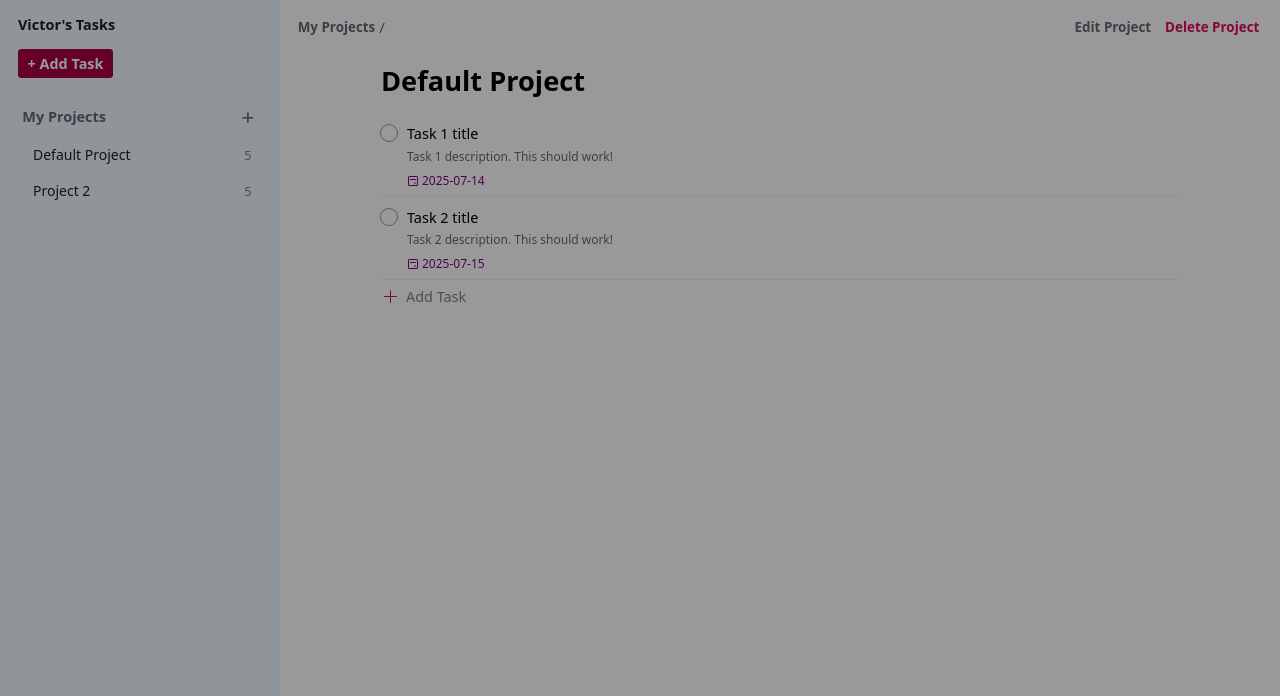
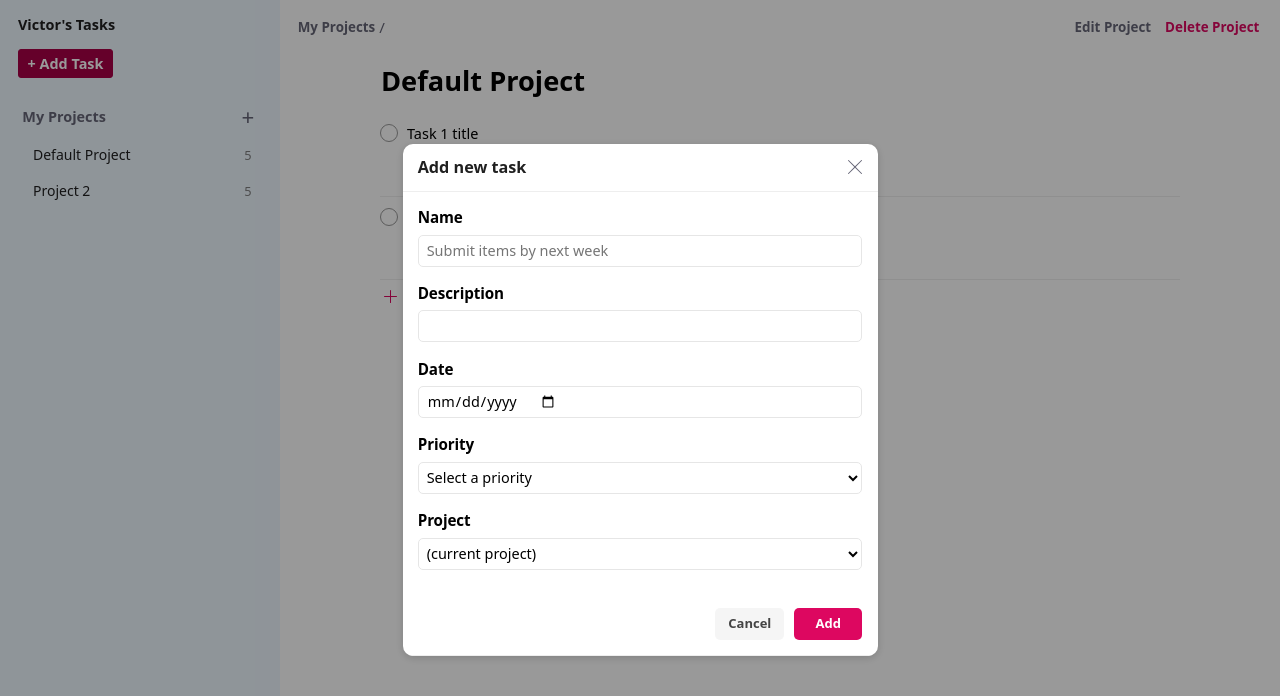
Before and after one commit to itsvictoroyedeji/todo-list-app, a website built with webpack: page src/template.html in a window 1280 px wide. Both pictures are taken after a click on the button "Add Task". Built offline with nearby package versions, Linux system fonts and the light colour scheme.

Commit message:
feat: Finish addTask.js code (finished for now)

```diff
--- a/src/modals/addTask.js
+++ b/src/modals/addTask.js
@@ -52,7 +52,7 @@ export default function addTaskModal() {
 
   //           <button class="form-close-button buttonish-elem" type="button" tabindex="0">
   const formCloseButton = document.createElement("button");
-  formCloseButton.classList.add("form-close-button buttonish-elem");
+  formCloseButton.classList.add("form-close-button", "buttonish-elem");
   formCloseButton.setAttribute("type", "button");
   formCloseButton.setAttribute("tabindex", "0");
   formCloseContainer.appendChild(formCloseButton);
@@ -162,8 +162,8 @@ export default function addTaskModal() {
   taskDatePicker.type = "date";
   taskDatePicker.id = "task-date";
   taskDatePicker.name = "date";
-  const todaysDate = new Date();
-  taskDatePicker.value = todaysDate.toLocaleDateString();
+  // const todaysDate = new Date();
+  // taskDatePicker.value = todaysDate.toLocaleDateString();
   taskDatePicker.min = "2023/01/01";
   taskDatePicker.max = "2026/12/31";
   taskDatePicker.autofocus = true;
@@ -223,19 +223,35 @@ export default function addTaskModal() {
     taskPrioritySelect.appendChild(priorityOption);
   }
 
-  if (taskPrioritySelect.value === "Priority 1") {
-    taskPrioritySelect.style.background = "red";
-  } else if (taskPrioritySelect.value === "Priority 2") {
-    taskPrioritySelect.style.background = "green";
-  } else if (taskPrioritySelect.value === "Priority 3") {
-    taskPrioritySelect.style.background = "grey";
-  };
+  taskPrioritySelect.addEventListener("change", priorityChange);
+
+  function priorityChange(e) {
+    if (taskPrioritySelect.value === "Priority 1") {
+      taskPrioritySelect.style.borderColor = "red";
+    } else if (taskPrioritySelect.value === "Priority 2") {
+      taskPrioritySelect.style.borderColor = "green";
+    } else if (taskPrioritySelect.value === "Priority 3") {
+      taskPrioritySelect.style.borderColor = "grey";
+    } else if (taskPrioritySelect.value === "Priority 4") {
+      taskPrioritySelect.style.borderColor = "#e6e6e6";
+    }
+  }
 
   taskPriority.appendChild(taskPrioritySelect);
   //           </select>
   //         </div>
+
   //         <div class="form-row task-form-project">
+  const taskProject = document.createElement("div");
+  taskProject.classList.add("form-row", "task-form-project");
+  mainFormContainer.appendChild(taskProject);
+
   //           <label for="task-project">
+  const taskProjectLabel = document.createElement("label");
+  taskProjectLabel.setAttribute("for", "task-project");
+  taskProjectLabel.appendChild(document.createTextNode("Project"));
+  taskProject.appendChild(taskProjectLabel);
+
   //             Project
   //           </label>
   //           <select
@@ -243,17 +259,68 @@ export default function addTaskModal() {
   //           autofocus>
   //             <option value="(current project)">(current project)</option>
   //           </select>
+  const taskProjectSelect = document.createElement("select");
+  taskProjectSelect.id = "task-project";
+  taskProjectSelect.name = "task-project";
+  taskProjectSelect.autofocus = true;
+
+  const userProjects = [
+    {
+      name: "(current project)"
+    }
+  ];
+
+  for (let i = 0 ; i < userProjects.length ; i++) {
+    const projectOption = document.createElement("option");
+    projectOption.value = userProjects[i].name;
+    projectOption.appendChild(document.createTextNode(userProjects[i].name));
+    taskProjectSelect.appendChild(projectOption);
+  }
+
+  taskProject.appendChild(taskProjectSelect);
+
   //         </div>
   //       </div>
   //     </div>
   //     <div class="form-buttons-container">
+  const formButtonsContainer = document.createElement("div");
+  formButtonsContainer.classList.add("form-buttons-container");
+  mainForm.appendChild(formButtonsContainer);
+
   //       <hr class="form-buttons-line">
+  const formButtonsLine = document.createElement("hr");
+  formButtonsLine.classList.add("form-buttons-line");
+  formButtonsContainer.appendChild(formButtonsLine);
+
   //       <footer class="form-buttons-flex">
+  const footerFormButtons = document.createElement("footer");
+  footerFormButtons.classList.add("form-buttons-flex");
+  formButtonsLine.appendChild(footerFormButtons);
+
   //         <div class="form-buttons-flex-2">
+  const footerFormButtons2 = document.createElement("div");
+  footerFormButtons2.classList.add("form-buttons-flex-2");
+  footerFormButtons.appendChild(footerFormButtons2);
+
   //           <button type="button" class="button cancel-button buttonish-elem" value="cancel" formmethod="dialog" formnovalidate>
   //             Cancel
   //           </button>
+  const cancelButton = document.createElement("button");
+  cancelButton.classList.add("button", "cancel-button", "buttonish-elem");
+  cancelButton.setAttribute("type", "button");
+  cancelButton.value = "cancel";
+  cancelButton.formMethod = "dialog";
+  cancelButton.formNoValidate = true;
+  cancelButton.appendChild(document.createTextNode(cancelButtonText));
+  footerFormButtons2.appendChild(cancelButton);
+
   //           <button type="submit" class="button submit-button buttonish-elem">
+  const submitButton = document.createElement("button");
+  submitButton.classList.add("button", "submit-button", "buttonish-elem");
+  submitButton.setAttribute("type", "submit");
+  submitButton.appendChild(document.createTextNode(addButtonText));
+  footerFormButtons2.appendChild(submitButton);
+
   //             Add
   //           </button>
   //         </div>
--- a/src/styles.css
+++ b/src/styles.css
@@ -964,6 +964,7 @@ a {
   max-height: calc(100vh - 1 * var(--modal-padding-top));
   width: 100%;
   height: 100%;
+  overflow: auto;
 }
 
 .form {
--- a/src/todoapp.js
+++ b/src/todoapp.js
@@ -1,9 +1,11 @@
 import "./styles.css";
 import { greeting } from "./greetings"; // remove this line and src/greetings.js file
 import ProjectTasks from "./pages/projectTasks";
+import AddTaskModal from "./modals/addTask"
 
-// Display Default Project Task's HTML
+// Display Default Project Task + Add Task Modal's HTML
 ProjectTasks();
+AddTaskModal();
 
 // + Add Task button to popup dialog
 const addTaskButton = document.querySelector('.add-task-button');
```
